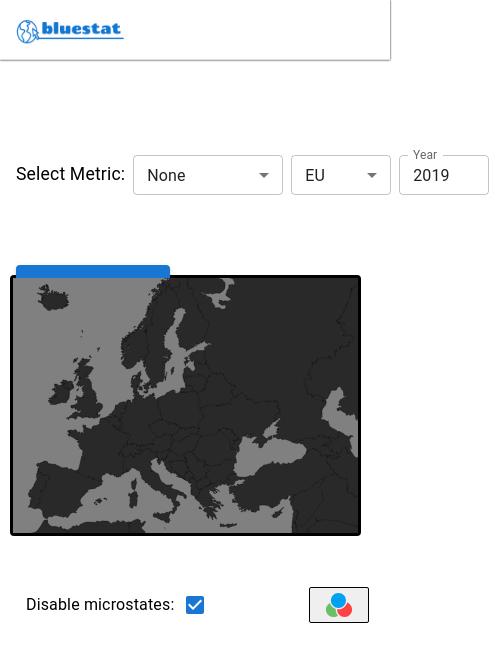
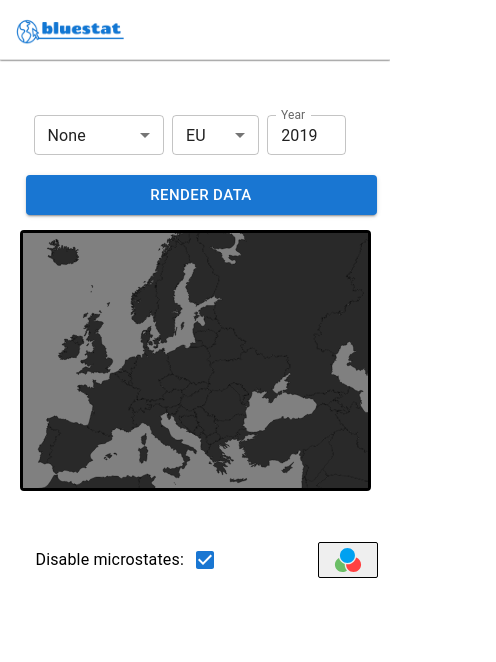
Before and after one commit to gchib00/bluestat, a React (Create React App) app: page / in a window 390 px wide. Shown: the top 662 px of the page, 496 px wide, since content can reach past the window. Built offline with nearby package versions, Linux system fonts and the light colour scheme.

Commit message:
added more media queries, improved mobile compatibility and overall styling

```diff
--- a/package.json
+++ b/package.json
@@ -15,6 +15,7 @@
     "@types/react-dom": "^17.0.11",
     "react": "^17.0.2",
     "react-dom": "^17.0.2",
+    "react-responsive": "^9.0.0-beta.5",
     "react-scripts": "5.0.0",
     "styled-components": "^5.3.3",
     "typescript": "^4.5.4"
--- a/src/components/DataCustomization.tsx
+++ b/src/components/DataCustomization.tsx
@@ -1,7 +1,8 @@
 import React, { useState } from "react"
-import { Button, CircularProgress, InputLabel, MenuItem, Select, TextField } from "@mui/material"
+import { Button, CircularProgress, MenuItem, Select, TextField } from "@mui/material"
 import styled from "styled-components"
 import { DataToProcess } from "../types"
+import { useMediaQuery } from "react-responsive"
 
 //styles:
 const Container = styled.div`
@@ -11,10 +12,18 @@ const Container = styled.div`
   justify-content: space-between;
   align-items: center;
   margin: 10px 0px 10px 6px;
-  @media (max-width: 768px) {
-    width: 90vw;
+  @media (max-width: 1333px) {
+    min-width: 100%;
+    height: 120px;
+    justify-content: flex-start;
+    flex-direction: row;
+    flex-wrap: wrap;
+  }
+  @media (max-width: 365px) {
+    min-width: 100%;
     height: 180px;
     justify-content: flex-start;
+    flex-direction: row;
     flex-wrap: wrap;
   }
 `
@@ -23,13 +32,22 @@ const FormContainer = styled.form`
   justify-content: space-between;
   min-width: 480px;
   align-items: center;
-  @media (max-width: 768px) {
-    max-width: 90vw;
-    height: 180px;
-    justify-content: flex-start;
-    flex-direction: row;
+  @media (max-width: 1333px) {
+    min-width: 180px;
+    width: 320px;
+    height: 60px;
+  }
+  @media (max-width: 365px) {
+    min-width: 180px;
+    width: 90vw;
+    height: 130px;
     flex-wrap: wrap;
   }
+`
+const DataTypeLabel = styled.label`
+  font-family: Arial, Helvetica, sans-serif;
+  font-size: 1.1rem;
+  color: black;
 `
 interface Props {
   loader: boolean;
@@ -40,6 +58,8 @@ export const DataCustomization = ({loader, dataToProcess, setDataToProcess}: Pro
   const [selectedYear, setSelectedYear] = useState<string>(dataToProcess.selectedYear)
   const [dataType, setDataType] = useState<string>(dataToProcess.dataType)
   const [visibleCountries, setVisibleCountries] = useState<string>(dataToProcess.visibleCountries)
+  const isWideScreen = useMediaQuery({ query: "(min-width: 1333px)" })
+  const isNarrowScreen = useMediaQuery({ query: "(max-width: 365px)" })
 
   const handleSubmit = () => {
     setDataToProcess({
@@ -53,15 +73,11 @@ export const DataCustomization = ({loader, dataToProcess, setDataToProcess}: Pro
   return (
     <Container>
       <FormContainer>
-        <InputLabel
-          sx={{fontSize: "1.1rem", color: "black"}}
+        {isWideScreen ? <DataTypeLabel htmlFor="dataType">Select Metric:</DataTypeLabel> : null}
+        <Select
           id="dataType"
-        >Select Metric:
-        </InputLabel>
-        <Select
-          labelId="dataType"
           value={dataType}
-          sx={{width: 150, marginLeft: 1, height: 40 }}
+          sx={isNarrowScreen ? {width:"100%", marginLeft:1, height:40} : {width:150, marginLeft:1, height:40 }}
           onChange={(e) => setDataType(e.target.value)}
         >
           <MenuItem value="None">None</MenuItem>
@@ -74,7 +90,7 @@ export const DataCustomization = ({loader, dataToProcess, setDataToProcess}: Pro
         </Select>
         <Select
           value={visibleCountries}
-          sx={{width: 100, marginLeft: 1, height: 40 }}
+          sx={isNarrowScreen ? {width:"45%", marginLeft:1, height:40}: {width:100, marginLeft:1, height:40}}
           onChange={(e) => setVisibleCountries(e.target.value)}
         >
           <MenuItem value="EU">EU</MenuItem>
@@ -83,8 +99,8 @@ export const DataCustomization = ({loader, dataToProcess, setDataToProcess}: Pro
         </Select>
         <TextField
           type="number"
-          sx={{width: 90, marginLeft: 1}}
-          InputProps={{ inputProps: {max: 2020, min: 1990} }}
+          sx={isNarrowScreen ? {width:"45%", marginLeft:1} : {width:90, marginLeft:1}}
+          InputProps={{ inputProps: {max:2020, min:1990} }}
           size="small"
           defaultValue={selectedYear}
           label="Year"
@@ -92,6 +108,7 @@ export const DataCustomization = ({loader, dataToProcess, setDataToProcess}: Pro
           onChange={(e) => setSelectedYear(e.target.value)}
         />
       </FormContainer>
+      {isWideScreen ?
         <Button
           type="submit"
           onClick={handleSubmit}
@@ -99,8 +116,19 @@ export const DataCustomization = ({loader, dataToProcess, setDataToProcess}: Pro
           size="large"
           sx={{height: "40px", width: "154px"}}
         >
-        {loader ? <CircularProgress size={"24px"} color="inherit" /> : "Render Data" }
+          { loader ? <CircularProgress size={"24px"} color="inherit" /> : "Render Data" }
         </Button>
+        :
+        <Button
+          type="submit"
+          onClick={handleSubmit}
+          variant="contained"
+          size="large"
+          sx={{height: "40px", width: "90vw", textAlign: "center"}}
+        >
+          { loader ? <CircularProgress size={"24px"} color="inherit" /> : "Render Data" }
+        </Button>
+      }
     </Container>
   )
 }
--- a/src/components/Header.tsx
+++ b/src/components/Header.tsx
@@ -11,7 +11,7 @@ const MainContainer = styled.header`
   display: flex;
   justify-content: space-between;
   align-items: center;
-  margin-bottom: 25px;
+  margin-bottom: 40px;
 `
 const Logo = styled.img`
   height: 78%;
--- a/src/components/InteractiveMapEurope.tsx
+++ b/src/components/InteractiveMapEurope.tsx
@@ -9,15 +9,15 @@ import { SecondaryDataCustomization } from "./SecondaryDataCustomization"
 //stlying:
 const MainContainer = styled.main`
   margin: 0px 40px 0px 40px;
-  @media (max-width: 768px) {
-    margin: 0px 10px 0px 10px;
+  @media (max-width: 1333px) {
+    margin: 0vh 5vw 0vh 5vw;
   }
 `
 const ContentContainer = styled.div`
   display: flex;
   justify-content: space-between;
   flex-direction: row;
-  @media (max-width: 768px) {
+  @media (max-width: 1333px) {
     flex-direction: column;
     justify-content: flex-start;
   }
@@ -31,7 +31,7 @@ const MapContainer = styled.div`
   display:flex;
   justify-content: center;
   align-items: center;
-  @media (max-width: 768px) {
+  @media (max-width: 1333px) {
     width: 90vw;
     margin: 0rem 2rem 3rem 0rem;
   }
--- a/src/components/SecondaryDataCustomization.tsx
+++ b/src/components/SecondaryDataCustomization.tsx
@@ -9,7 +9,7 @@ const LowerContainer = styled.div`
   margin-top: 10px;
   display: flex;
   justify-content: space-between;
-  @media (max-width: 768px) {
+  @media (max-width: 1333px) {
     width: 92vw;
     margin: 0rem 2rem 0rem 0rem;
     flex-direction: row;
```
Also changed, not shown: 1 other file (tests, documents, lock files or other folders). Lines whose indentation alone changed are shown as unchanged.
